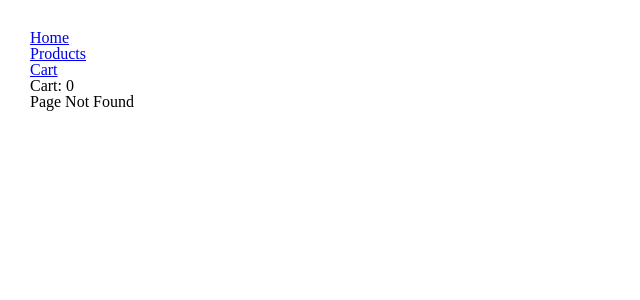
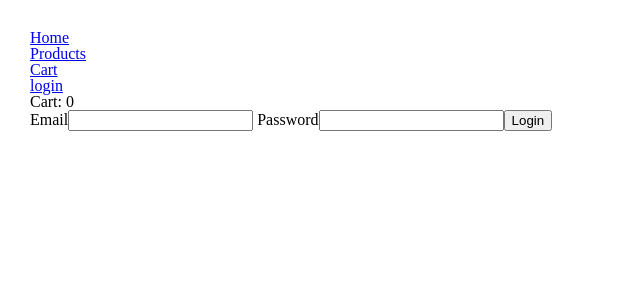
Before and after one commit to junmindereal/react-training-ecommerce, a React (Create React App) app: page /login in a window 1280 px wide. Before the commit this address had no page. Shown: the top 300 px of the page, without its empty margins (0-640 px from the left). Built offline with nearby package versions, Linux system fonts and the light colour scheme.

Commit message:
Module 8

```diff
--- a/src/App.js
+++ b/src/App.js
@@ -1,14 +1,19 @@
-import { useState } from 'react'
+import { useContext, useState } from 'react'
 import { Route, Routes } from 'react-router-dom'
+
 import { Products } from './components/Products'
 import { ProductDetail } from './components/ProductDetail'
 import { NewProductForm } from './components/NewProductForm'
 import { Header } from './components/Header'
 import { NotFound } from './components/NotFound'
 import { Cart } from './components/Cart'
+import { Login } from './components/Login'
+import { Account } from './components/Account'
+import { ProtectedRoute } from './components/ProtectedRoute'
 
 import { ProductListProvider } from './context/productListContext'
 import { CartProvider } from './context/cartContext'
+import { AccountContext } from './context/accountContext'
 
 import './App.css'
 
@@ -19,12 +24,12 @@ function App () {
     description: '',
     price: 0
   }
-
   const [defaultValues, setDefaultValues] = useState(data)
-
   const onSubmit = (product) => {
     setDefaultValues(product)
   }
+
+  const { user } = useContext(AccountContext)
 
   return (
     <main className='main'>
@@ -33,6 +38,14 @@ function App () {
           <Header />
           <Routes>
             <Route path='/' element={<NewProductForm defaultValues={defaultValues} onSubmit={onSubmit} />} />
+            <Route
+              path='/account' element={
+                <ProtectedRoute user={user}>
+                  <Account />
+                </ProtectedRoute>
+              }
+            />
+            <Route path='/login' element={<Login />} />
             <Route path='/products' element={<Products />} />
             <Route path='/cart' element={<Cart />} />
             <Route path='/products/:sku' element={<ProductDetail />} />
--- /dev/null
+++ b/src/components/Account.js
@@ -0,0 +1,24 @@
+import { useContext } from 'react'
+import { useNavigate } from 'react-router-dom'
+import { AccountContext } from '../context/accountContext'
+
+export function Account () {
+  const navigate = useNavigate()
+  const { user, isLoggedIn, isLoading } = useContext(AccountContext)
+
+  if (isLoading) return <p>loading...</p>
+
+  if (isLoggedIn) {
+    return (
+      <ul>
+        <li><p>Email: {user.email}</p></li>
+        <li><p>First Name: {user.firstName}</p></li>
+        <li><p>Last Name: {user.lastName}</p></li>
+      </ul>
+    )
+  }
+
+  if (!user) {
+    return navigate('/login')
+  }
+}
--- a/src/components/Header.js
+++ b/src/components/Header.js
@@ -1,15 +1,29 @@
 import { useContext } from 'react'
 import { Nav } from './Nav'
 import { CartContext } from '../context/cartContext'
+import { AccountContext } from '../context/accountContext'
+import { useNavigate } from 'react-router-dom'
 
 export function Header () {
   const { cartItems } = useContext(CartContext)
+  const { user, isLoggedIn, setIsLoggedIn } = useContext(AccountContext)
+  const navigate = useNavigate()
+
+  const handleLogout = () => {
+    window.localStorage.removeItem('authToken')
+    setIsLoggedIn(false)
+    navigate('/login')
+  }
 
   return (
     <header>
       <Nav />
-      <div>Cart: {cartItems.length}
-      </div>
+      <div>Cart: {cartItems.length} </div>
+      {isLoggedIn &&
+        <>
+          <p>{`${user.firstName.charAt(0)} ${user.lastName.charAt(0)}`}</p>
+          <button onClick={handleLogout}>Logout</button>
+        </>}
     </header>
   )
 }
--- /dev/null
+++ b/src/components/Login.js
@@ -0,0 +1,75 @@
+import { useContext, useState, useEffect } from 'react'
+import { useNavigate } from 'react-router-dom'
+import { AccountContext } from '../context/accountContext'
+
+export function Login () {
+  const navigate = useNavigate()
+  const { setLogin, isLoggedIn, isLoading, hasError, setHasError, user } = useContext(AccountContext)
+  const [isValidEmail, setIsValidEmail] = useState(true)
+  const [credentials, setCredentials] = useState({
+    email: '',
+    password: ''
+  })
+
+  useEffect(() => {
+    if (isLoggedIn) {
+      window.localStorage.setItem('authToken', user.authToken)
+      return navigate('/account')
+    }
+  }, [isLoggedIn, user])
+
+  const validateEmail = (email) => {
+    return /\S+@\S+\.\S+/.test(email)
+  }
+
+  const onChange = (event) => {
+    const { name, value } = event.target
+
+    setCredentials({
+      ...credentials,
+      [name]: value
+    })
+  }
+
+  const handleSubmit = (event) => {
+    event.preventDefault()
+    if (hasError) {
+      setHasError(null)
+    }
+
+    if (validateEmail(credentials.email)) {
+      setLogin(credentials)
+    } else {
+      setIsValidEmail(false)
+    }
+  }
+
+  if (isLoading) return <p>Loading...</p>
+
+  return (
+    <form onSubmit={handleSubmit}>
+      <label> Email
+        <input
+          type='text'
+          required
+          name='email'
+          value={credentials.email}
+          onChange={onChange}
+        />
+      </label>
+      <label> Password
+        <input
+          type='password'
+          required
+          name='password'
+          value={credentials.password}
+          onChange={onChange}
+        />
+      </label>
+      <button>Login</button>
+      {isLoggedIn && <p>Logged In </p>}
+      {hasError && <p>{hasError.message}</p>}
+      {!isValidEmail && <p>Please Enter Valid Email Address</p>}
+    </form>
+  )
+}
--- a/src/components/Nav.js
+++ b/src/components/Nav.js
@@ -1,6 +1,9 @@
+import { useContext } from 'react'
+import { AccountContext } from '../context/accountContext'
 import { NavLink } from 'react-router-dom'
 
 export function Nav () {
+  const { isLoggedIn } = useContext(AccountContext)
   return (
     <nav>
       <ul>
@@ -13,6 +16,9 @@ export function Nav () {
         <li>
           <NavLink to='/cart'>Cart</NavLink>
         </li>
+        {isLoggedIn
+          ? <li><NavLink to='/account'>Account</NavLink></li>
+          : <li><NavLink to='/login'>login</NavLink></li>}
       </ul>
     </nav>
   )
--- /dev/null
+++ b/src/components/ProtectedRoute.js
@@ -0,0 +1,9 @@
+import { Navigate } from 'react-router-dom'
+
+export const ProtectedRoute = ({ user, redirectPath = '/login', children }) => {
+  if (!user) {
+    return <Navigate to={redirectPath} replace />
+  }
+
+  return children
+}
--- /dev/null
+++ b/src/context/accountContext.js
@@ -0,0 +1,55 @@
+import { createContext, useState, useEffect } from 'react'
+import { apiLogin, apiGetAccount } from '../api'
+
+export const AccountContext = createContext()
+
+export const AccountProvider = ({ children }) => {
+  const [user, setUser] = useState()
+  const [login, setLogin] = useState({})
+  const [isLoggedIn, setIsLoggedIn] = useState(false)
+  const [isLoading, setIsloading] = useState(false)
+  const [hasError, setHasError] = useState()
+
+  useEffect(() => {
+    const fetchUser = async () => {
+      try {
+        const res = await apiLogin(login)
+        setUser(res)
+        setIsLoggedIn(true)
+      } catch (error) {
+        setHasError(error)
+      } finally {
+        setIsloading(false)
+      }
+    }
+
+    const fetchUserbyToken = async (token) => {
+      try {
+        const res = await apiGetAccount(token)
+        setUser(res)
+        setIsLoggedIn(true)
+      } catch (error) {
+        setHasError(error)
+      } finally {
+        setIsloading(false)
+      }
+    }
+
+    if (Object.keys(login).length > 0) {
+      setIsloading(true)
+      fetchUser()
+    }
+
+    if ('authToken' in window.localStorage) {
+      const LSAuthToken = window.localStorage.getItem('authToken')
+      setIsloading(true)
+      fetchUserbyToken(LSAuthToken)
+    }
+  }, [login, user])
+
+  return (
+    <AccountContext.Provider value={{ user, login, setLogin, isLoggedIn, setIsLoggedIn, isLoading, hasError, setHasError }}>
+      {children}
+    </AccountContext.Provider>
+  )
+}
--- a/src/index.js
+++ b/src/index.js
@@ -3,12 +3,15 @@ import ReactDOM from 'react-dom/client'
 import { BrowserRouter } from 'react-router-dom'
 import './index.css'
 import App from './App'
+import { AccountProvider } from './context/accountContext'
 
 const root = ReactDOM.createRoot(document.getElementById('root'))
 root.render(
   <React.StrictMode>
-    <BrowserRouter>
-      <App />
-    </BrowserRouter>
+    <AccountProvider>
+      <BrowserRouter>
+        <App />
+      </BrowserRouter>
+    </AccountProvider>
   </React.StrictMode>
 )
```
